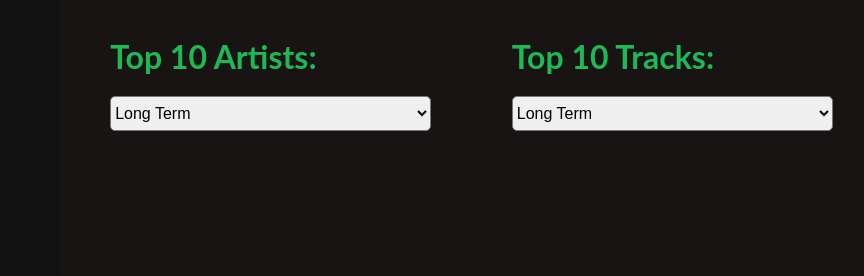
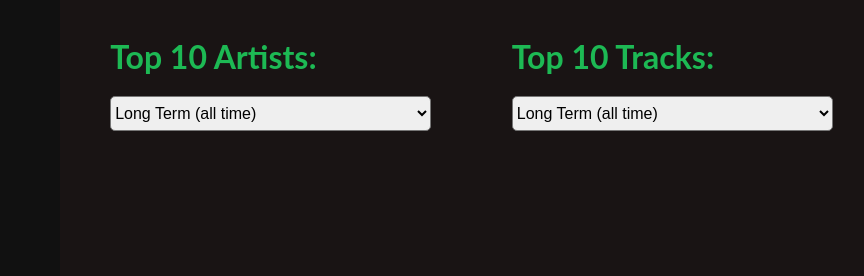
Before and after one commit to Luc205299/SpotyHub, a website built with Vite: page SpotyHub/top.html in a window 1280 px wide. Shown: the top 276 px of the page, 196-1060 px from the left. Built offline with nearby package versions, Linux system fonts and the light colour scheme; no server answers.

Commit message:
Update top.html

```diff
--- a/SpotyHub/top.html
+++ b/SpotyHub/top.html
@@ -20,18 +20,18 @@
         <div class="top-artists">
             <h2>Top 10 Artists:</h2>
             <select id="artists-time-range">
-                <option value="short_term">Short Term</option>
-                <option value="medium_term">Medium Term</option>
-                <option value="long_term" selected>Long Term</option>
+                <option value="short_term">Short Term (1 month)</option>
+                <option value="medium_term">Medium Term (6 month)</option>
+                <option value="long_term" selected>Long Term (all time)</option>
             </select>
             <ul id="topArtists"></ul>
         </div>
         <div class="top-tracks">
             <h2>Top 10 Tracks:</h2>
             <select id="tracks-time-range">
-                <option value="short_term">Short Term</option>
-                <option value="medium_term">Medium Term</option>
-                <option value="long_term" selected>Long Term</option>
+                <option value="short_term">Short Term (1 month)</option>
+                <option value="medium_term">Medium Term (6 month)</option>
+                <option value="long_term" selected>Long Term (all time)</option>
             </select>
             <ul id="topTracks"></ul>
         </div>
```
